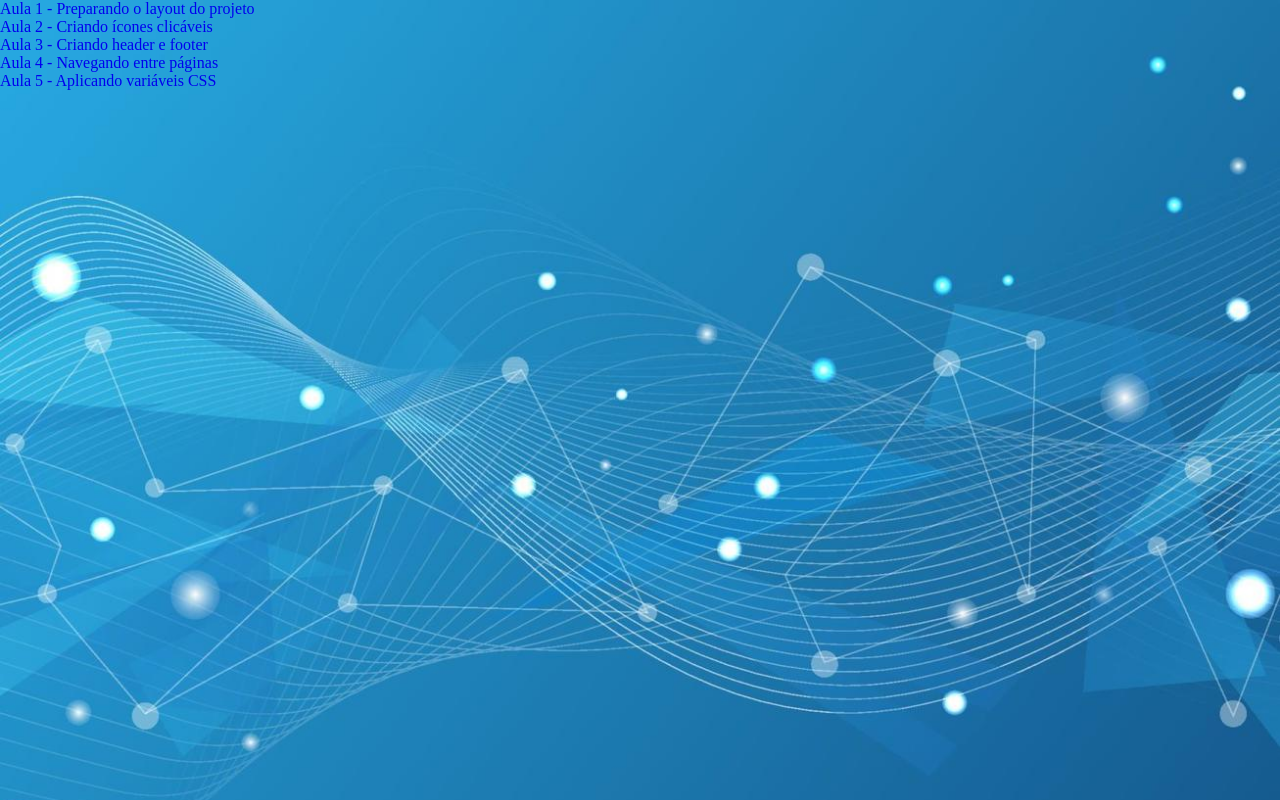
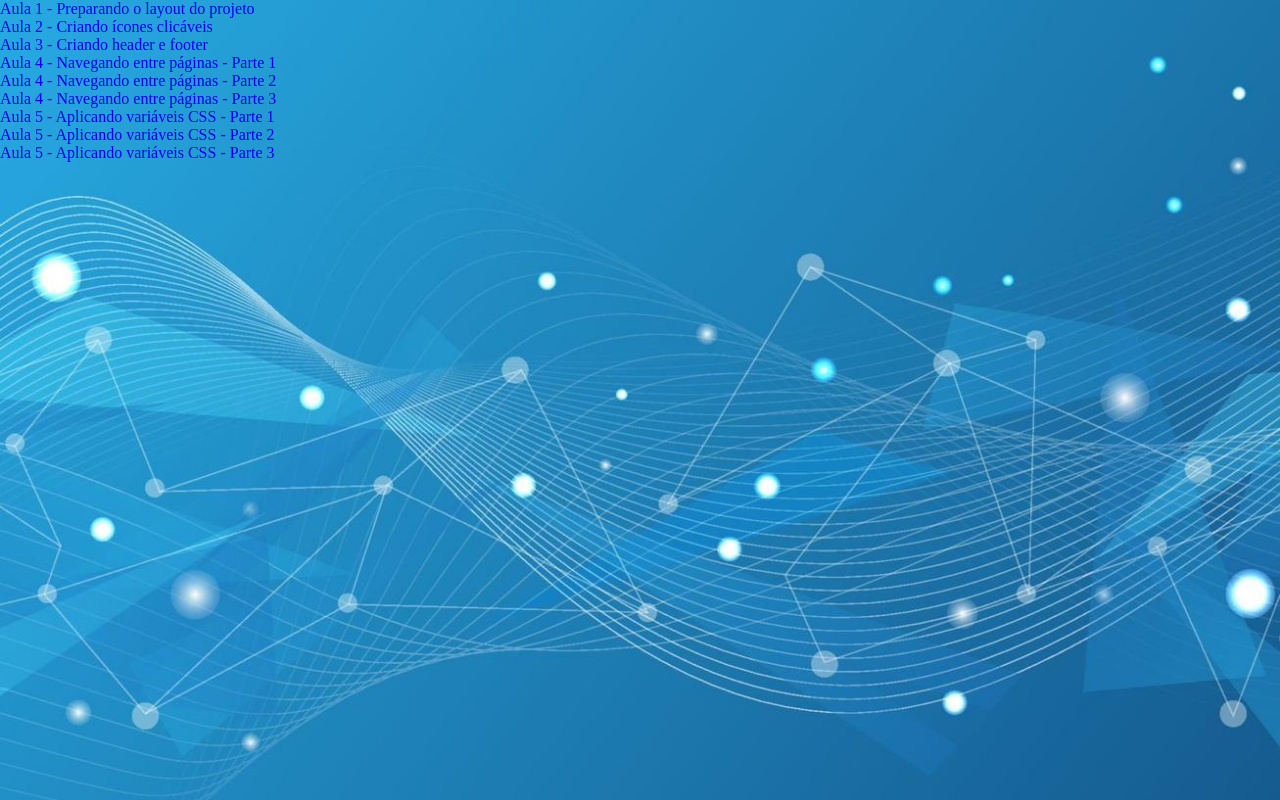
Before and after one commit to Ssds2006/Curso-3-HTML-e-CSS-cabecalho-footer-e-vari-veis-CSS, a plain HTML site: page index.html in a window 1280 px wide. Drawn offline with Linux system fonts and the light colour scheme.

Commit message:
atualizado index.html

```diff
--- a/index.html
+++ b/index.html
@@ -20,10 +20,22 @@
                 <a href="aula_03_Criando_header_e_footer.html" style="text-decoration: none;">Aula 3 - Criando header e footer</a>
             </li>
             <li>
-                <a href="aula_04_Navegando_entre_paginas_1.html" style="text-decoration: none;">Aula 4 - Navegando entre páginas </a>
+                <a href="aula_04_Navegando_entre_paginas_1.html" style="text-decoration: none;">Aula 4 - Navegando entre páginas - Parte 1 </a>
             </li>
             <li>
-                <a href="aula_05_Aplicando_variaveis_CSS_1.html" style="text-decoration: none;">Aula 5 - Aplicando variáveis CSS </a>
+                <a href="aula_04_Navegando_entre_paginas_2_about.html" style="text-decoration: none;">Aula 4 - Navegando entre páginas - Parte 2 </a>
+            </li>
+            <li>
+                <a href="aula_04_Navegando_entre_paginas_3_Curriculo.html" style="text-decoration: none;">Aula 4 - Navegando entre páginas - Parte 3 </a>
+            </li>
+            <li>
+                <a href="aula_05_Aplicando_variaveis_CSS_1.html" style="text-decoration: none;">Aula 5 - Aplicando variáveis CSS - Parte 1 </a>
+            </li>
+            <li>
+                <a href="aula_05_Aplicando_variaveis_CSS_2_about.html" style="text-decoration: none;">Aula 5 - Aplicando variáveis CSS - Parte 2 </a>
+            </li>
+            <li>
+                <a href="aula_05_Aplicando_variaveis_CSS_3_curriculo.html" style="text-decoration: none;">Aula 5 - Aplicando variáveis CSS - Parte 3 </a>
             </li>
         </ul>
     </nav>
```
Also changed, not shown: aula_04_Navegando_entre_paginas_1.html (+0 -1 lines), aula_04_Navegando_entre_paginas_2_about.html (+0 -1 lines).
